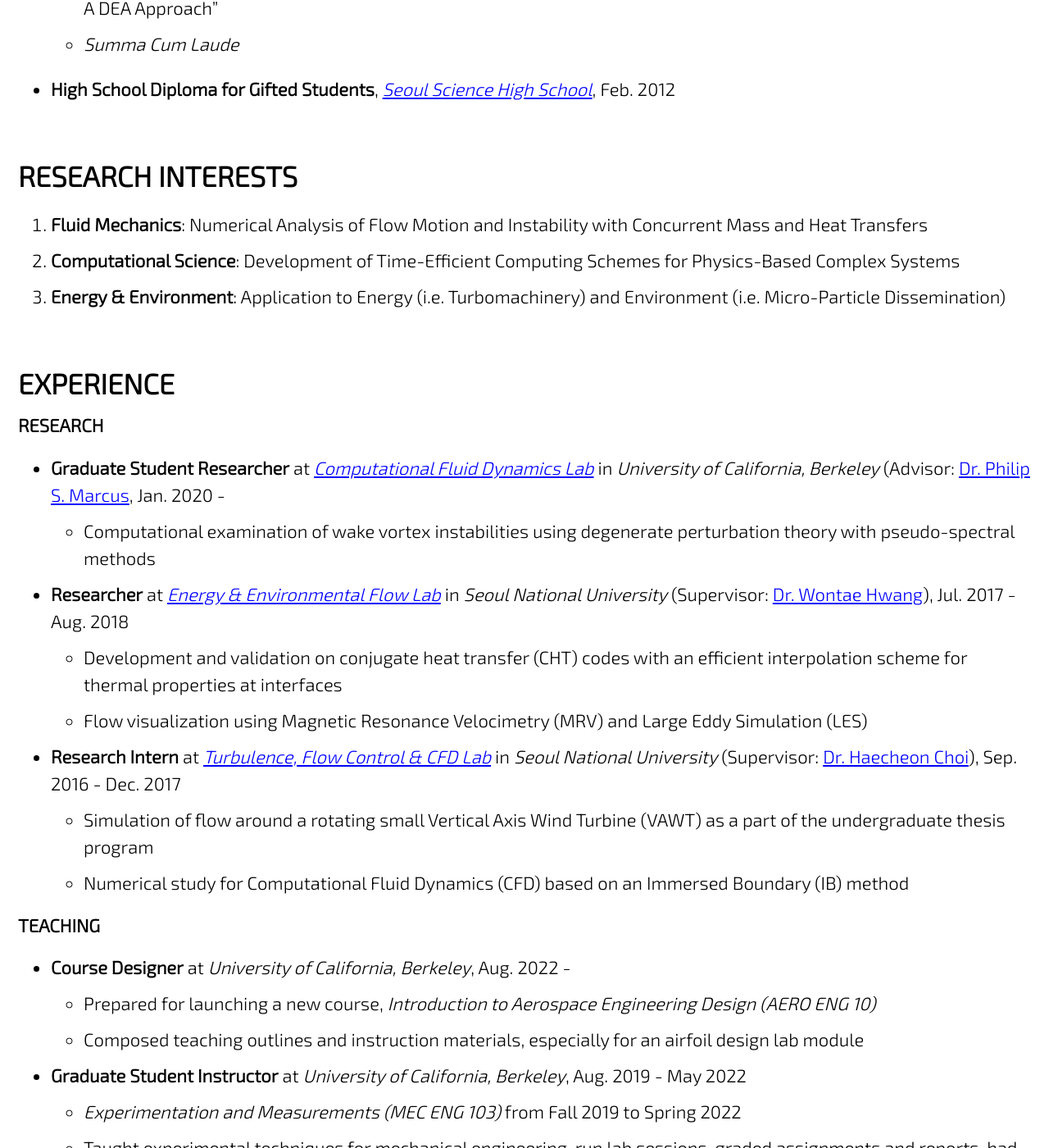
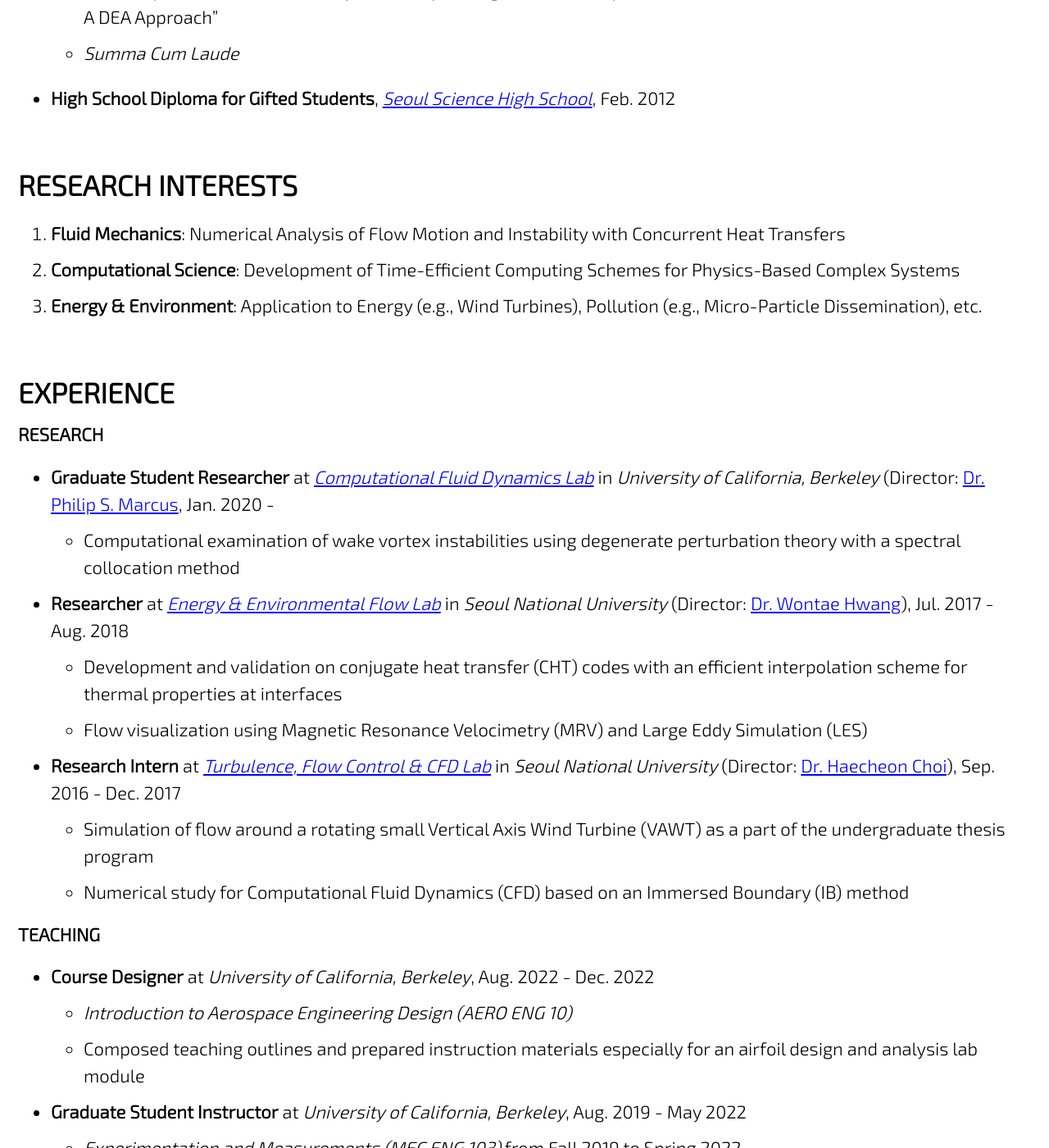
Before and after one commit to jun9303/jun9303.github.io, a Jekyll site: the page built from _pages/about.md, in a window 1280 px wide and 1400 px high, scrolled down 1068 px. Shown: the whole window at 82% size. Built offline with Jekyll 4.4.1, drawn with Linux system fonts in a browser that asks for light colours; cached includes are drawn as plain includes; nearby versions of some CDN libraries; some of the changed text lies outside the part shown.

Commit message:
About updates

```diff
--- a/_pages/about.md
+++ b/_pages/about.md
@@ -17,10 +17,10 @@ feature_row:
 
 # EDUCATION
 
-- **Ph.D. Candidate**, [Mechanical Engineering](http://me.berkeley.edu/) & [Computational and Data Science and Engineering](https://data.berkeley.edu/decdse/) (DE), *University of California, Berkeley*, Aug. 2019 -
+- **Ph.D. Candidate**, [Mechanical Engineering](http://me.berkeley.edu/), *University of California, Berkeley*, Aug. 2019 -
     <details>
       <summary>[Graduate courses taken]</summary>
-      <small><b>Fluid Mechanics</b>: Advanced Fluid Mechanics (1 & 2), Engineering Aerodynamics, Experimental Methods in Single-and Multiphase Flows, Graduate Ocean Engineering Seminar, Hydrodynamic Stability and Instability, Oceanic and Atmospheric Waves, Vortex Dynamics
+      <small><b>Fluid Mechanics</b>: Advanced Fluid Mechanics (1 & 2), Engineering Aerodynamics, Experimental Methods in Single-and Multiphase Flows, Graduate Ocean Engineering Seminar, Hydrodynamic Stability and Instability, Oceanic and Atmospheric Waves, Teaching of Mechanical Engineering at the University Level, Topics in Fluid Mechanics - Vortex Dynamics
       </small><br>
 
       <small><b>Computational Science</b>: Applications of Parallel Computers, Numerical Solution of Differential Equations (1 & 2), Optimization Models in Engineering, Spectral Methods for Fluid Dynamics, Theoretical Statistics
@@ -50,30 +52,30 @@ feature_row:
 
 # RESEARCH INTERESTS
 
-1. **Fluid Mechanics**: Numerical Analysis of Flow Motion and Instability with Concurrent Mass and Heat Transfers
+1. **Fluid Mechanics**: Numerical Analysis of Flow Motion and Instability with Concurrent Heat Transfers
 2. **Computational Science**: Development of Time-Efficient Computing Schemes for Physics-Based Complex Systems
-3. **Energy & Environment**: Application to Energy (i.e. Turbomachinery) and Environment (i.e. Micro-Particle Dissemination)
+3. **Energy & Environment**: Application to Energy (e.g., Wind Turbines), Pollution (e.g., Micro-Particle Dissemination), etc.
 
 # EXPERIENCE
 
 ### RESEARCH
 
-- **Graduate Student Researcher** at *[Computational Fluid Dynamics Lab](https://cfd.me.berkeley.edu/)* in *University of California, Berkeley* (Advisor:  [Dr. Philip S. Marcus](https://me.berkeley.edu/people/philip-s-marcus/), Jan. 2020 -
-  + Computational examination of wake vortex instabilities using degenerate perturbation theory with pseudo-spectral methods
+- **Graduate Student Researcher** at *[Computational Fluid Dynamics Lab](https://cfd.me.berkeley.edu/)* in *University of California, Berkeley* (Director:  [Dr. Philip S. Marcus](https://me.berkeley.edu/people/philip-s-marcus/), Jan. 2020 -
+  + Computational examination of wake vortex instabilities using degenerate perturbation theory with a spectral collocation method
 
-- **Researcher** at *[Energy & Environmental Flow Lab](http://eeflow.snu.ac.kr)* in *Seoul National University* (Supervisor: [Dr. Wontae Hwang](http://me.snu.ac.kr/node/141)), Jul. 2017 - Aug. 2018
+- **Researcher** at *[Energy & Environmental Flow Lab](http://eeflow.snu.ac.kr)* in *Seoul National University* (Director: [Dr. Wontae Hwang](http://me.snu.ac.kr/node/141)), Jul. 2017 - Aug. 2018
   + Development and validation on conjugate heat transfer (CHT) codes with an efficient interpolation scheme for thermal properties at interfaces
   + Flow visualization using Magnetic Resonance Velocimetry (MRV) and Large Eddy Simulation (LES)
 
-- **Research Intern** at *[Turbulence, Flow Control & CFD Lab](http://tfc.snu.ac.kr)* in *Seoul National University* (Supervisor: [Dr. Haecheon Choi](http://me.snu.ac.kr/node/116)), Sep. 2016 - Dec. 2017
+- **Research Intern** at *[Turbulence, Flow Control & CFD Lab](http://tfc.snu.ac.kr)* in *Seoul National University* (Director: [Dr. Haecheon Choi](http://me.snu.ac.kr/node/116)), Sep. 2016 - Dec. 2017
   + Simulation of flow around a rotating small Vertical Axis Wind Turbine (VAWT) as a part of the undergraduate thesis program
   + Numerical study for Computational Fluid Dynamics (CFD) based on an Immersed Boundary (IB) method
 
 ### TEACHING
 
-- **Course Designer** at *University of California, Berkeley*, Aug. 2022 -
-  + Prepared for launching a new course, *Introduction to Aerospace Engineering Design (AERO ENG 10)*
-  + Composed teaching outlines and instruction materials, especially for an airfoil design lab module
+- **Course Designer** at *University of California, Berkeley*, Aug. 2022 - Dec. 2022
+  + *Introduction to Aerospace Engineering Design (AERO ENG 10)*
+  + Composed teaching outlines and prepared instruction materials especially for an airfoil design and analysis lab module
 
 - **Graduate Student Instructor** at *University of California, Berkeley*, Aug. 2019 - May 2022
   + *Experimentation and Measurements (MEC ENG 103)* from Fall 2019 to Spring 2022
@@ -97,14 +100,14 @@ feature_row:
 - **Block Grant Fellowship** from *Department of Mechanical Engineering* at *University of California, Berkeley*, Aug. 2019 -
   + Departmental grants offering tuition and fee waivers
 - **[Overseas Ph.D. Scholarship](http://www.taekwanggroup.co.kr/homepage/eng/iljuFoundationIntro.do)** from *Ilju Academy and Culture Foundation*, Aug. 2019 - Jul. 2023
-  + One of 6 recipients of the foundation's [Study Abroad Doctoral Program](https://educationusa.state.gov/scholarships/study-abroad-doctoral-programilju-academy-and-culture-foundation) in 2019
+  + One of 6 recipients of the foundation's [Study Abroad Doctoral Program](https://educationusa.state.gov/scholarships/study-abroad-doctoral-program-ilju-academy-and-culture-foundation) in 2019
   + Merit-based financial aids of $120,000 for promising Ph.D. students studying out of Korea
 - **[National Scholarship for Science and Engineering](http://www.kosaf.go.kr/eng/jsp/aid/aid02_01_01.jsp?ttab1=0)** from *Korea Student Aid Foundation*, Mar. 2012 - Dec. 2017
   + Full-tuition scholarship for undergraduates with strong academic performance
 
 ### HONORS
 
-- **Graduation representative of the Engineering Class of 2018** in SNU's 72nd Summer Commencement, Aug. 2018
+- **Graduation Representative of the Engineering Class of 2018** in SNU's 72nd Summer Commencement, Aug. 2018
 - **Commendation for Devotion to the Auxiliary Police Service** from the chief of Jongno Police Station, Jul. 2015
 
 ### AWARDS
```
Also changed, not shown: other parts of _pages/about.md (+5 -2 lines), index.md (+2 -2 lines).
